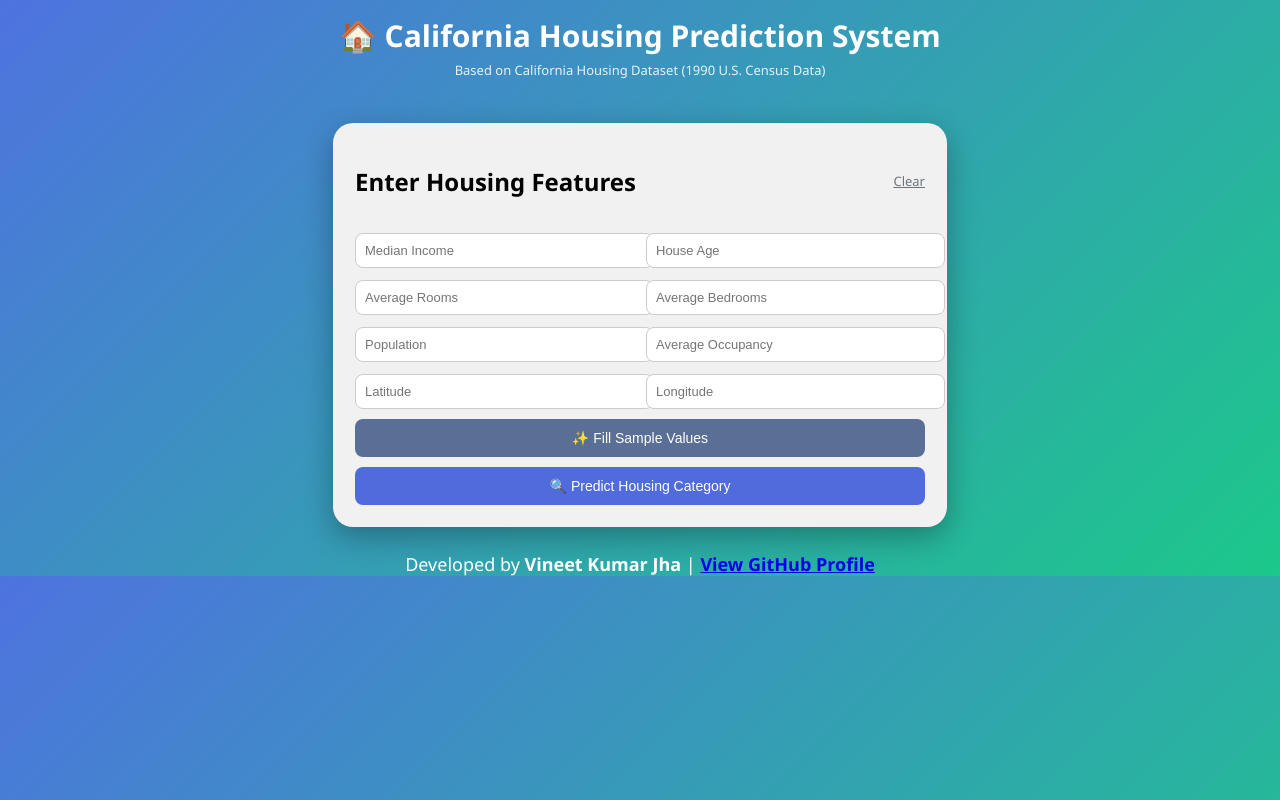
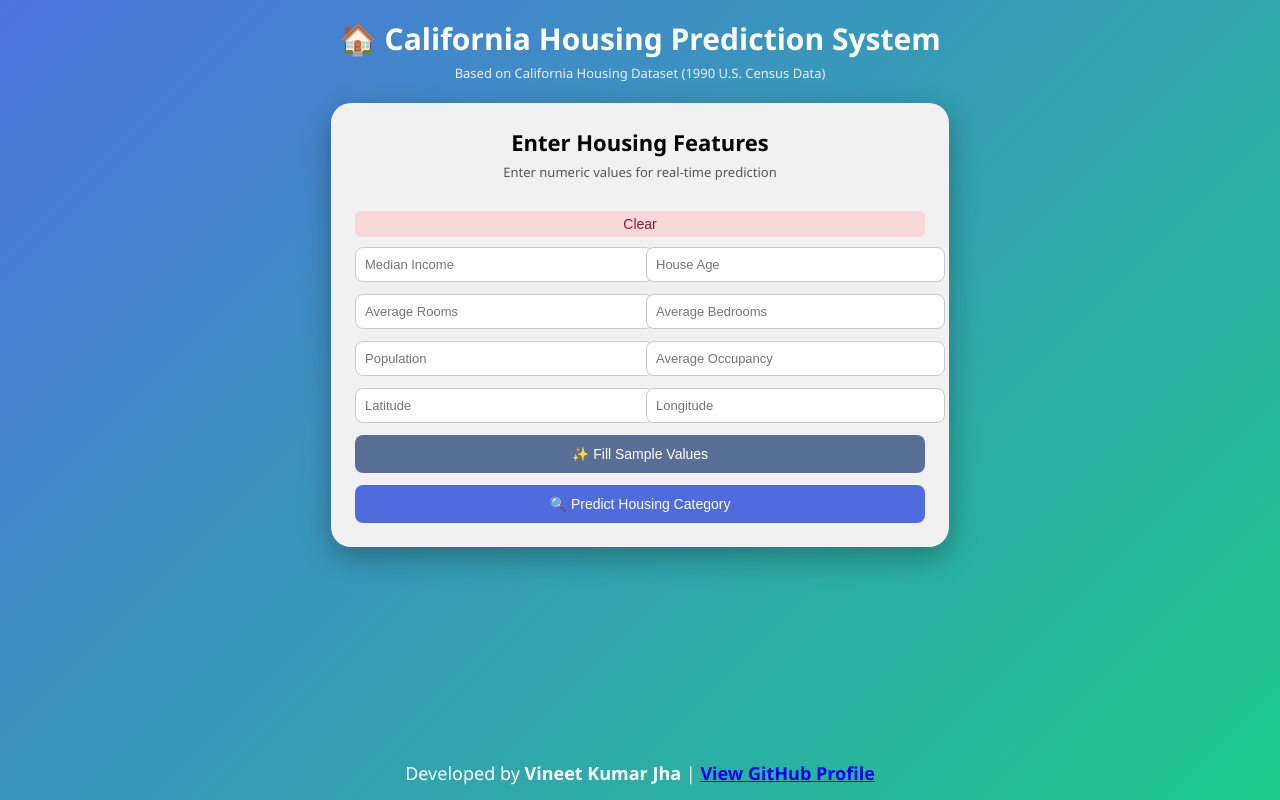
Before and after one commit to 2305100-Vineet/housing-web-app, a Flask app: page / in a window 1280 px wide. Run offline with Flask 3, Linux system fonts and the light colour scheme; parts of the project's set-up code (start-up, migrations or seed data) failed here and were passed over.

Commit message:
Update index.html

```diff
--- a/templates/index.html
+++ b/templates/index.html
@@ -6,17 +6,24 @@
 <title>California Housing Prediction System</title>
 
 <style>
+html, body {
+    height: 100%;
+    margin: 0;
+}
+
 body {
     font-family: 'Segoe UI', sans-serif;
     background: linear-gradient(135deg, #4e73df, #1cc88a);
-    margin: 0;
-    padding: 0;
-    text-align: center;
+    display: flex;
+    flex-direction: column;
+    align-items: center;
     color: white;
 }
 
+/* HEADER */
 .header {
-    padding: 15px 0 6px 0;
+    padding: 18px 0 8px 0;
+    text-align: center;
 }
 
 .header h1 {
@@ -30,38 +37,60 @@ body {
     color: #e8f0ff;
 }
 
+/* MAIN CONTAINER */
 .container {
     background: #f1f1f1;
     color: black;
     width: 570px;
-    margin: 25px auto;
-    padding: 22px;
+    padding: 24px;
     border-radius: 20px;
     box-shadow: 0px 10px 30px rgba(0,0,0,0.3);
+    margin-bottom: 20px;
 }
 
-.heading-row {
-    display: flex;
-    justify-content: space-between;
-    align-items: center;
+/* Title Centered */
+.container h2 {
+    margin: 0;
+    font-size: 22px;
+    text-align: center;
 }
 
-.clear-link {
+/* Subtitle */
+.subtitle {
+    text-align: center;
     font-size: 13px;
-    color: #6c757d;
-    cursor: pointer;
-    text-decoration: underline;
+    color: #555;
+    margin-top: 6px;
+    margin-bottom: 18px;
 }
 
-.clear-link:hover {
-    color: #dc3545;
+/* Clear Button Placement */
+.clear-container {
+    display: flex;
+    justify-content: flex-end;
+    margin-bottom: 10px;
 }
 
+.clear-btn {
+    font-size: 14px;
+    padding: 5px 12px;
+    border-radius: 6px;
+    background-color: #f8d7da;
+    color: #842029;
+    cursor: pointer;
+    font-weight: 500;
+    border: none;
+}
+
+.clear-btn:hover {
+    background-color: #f1b0b7;
+}
+
+/* Form Grid */
 .form-grid {
     display: grid;
     grid-template-columns: 1fr 1fr;
     gap: 12px;
-    margin-top: 15px;
 }
 
 input {
@@ -72,6 +101,7 @@ input {
     width: 100%;
 }
 
+/* Buttons */
 button {
     width: 100%;
     padding: 11px;
@@ -79,7 +109,7 @@ button {
     border-radius: 8px;
     color: white;
     font-size: 14px;
-    margin-top: 10px;
+    margin-top: 12px;
     cursor: pointer;
 }
 
@@ -91,25 +121,39 @@ button {
     background-color: #4f6bdc;
 }
 
+/* Result */
 .result-box {
     margin-top: 18px;
-    padding: 13px;
+    padding: 14px;
     border-radius: 10px;
     background-color: #d8f3dc;
     color: #1b5e20;
 }
 
+/* Footer */
 .footer {
-    margin-top: 25px;
+    margin-top: auto;
+    padding: 15px 0;
     font-size: 18px;
+    text-align: center;
 }
 
+/* Responsive */
 @media (max-width: 768px) {
     .container {
         width: 90%;
     }
+
     .form-grid {
         grid-template-columns: 1fr;
+    }
+
+    .header h1 {
+        font-size: 24px;
+    }
+
+    .footer {
+        font-size: 15px;
     }
 }
 </style>
@@ -142,7 +186,14 @@ function fillSample() {
 }
 
 function clearForm() {
-    document.querySelector("form").reset();
+    const form = document.querySelector("form");
+    form.reset();
+    localStorage.removeItem("sampleToggle");
+
+    const resultBox = document.querySelector(".result-box");
+    if (resultBox) {
+        resultBox.style.display = "none";
+    }
 }
 </script>
 
@@ -156,9 +207,11 @@ function clearForm() {
 
 <div class="container">
 
-    <div class="heading-row">
-        <h2>Enter Housing Features</h2>
-        <span class="clear-link" onclick="clearForm()">Clear</span>
+    <h2>Enter Housing Features</h2>
+    <div class="subtitle">Enter numeric values for real-time prediction</div>
+
+    <div class="clear-container">
+        <button type="button" class="clear-btn" onclick="clearForm()">Clear</button>
     </div>
 
     <form action="/" method="post">
```
